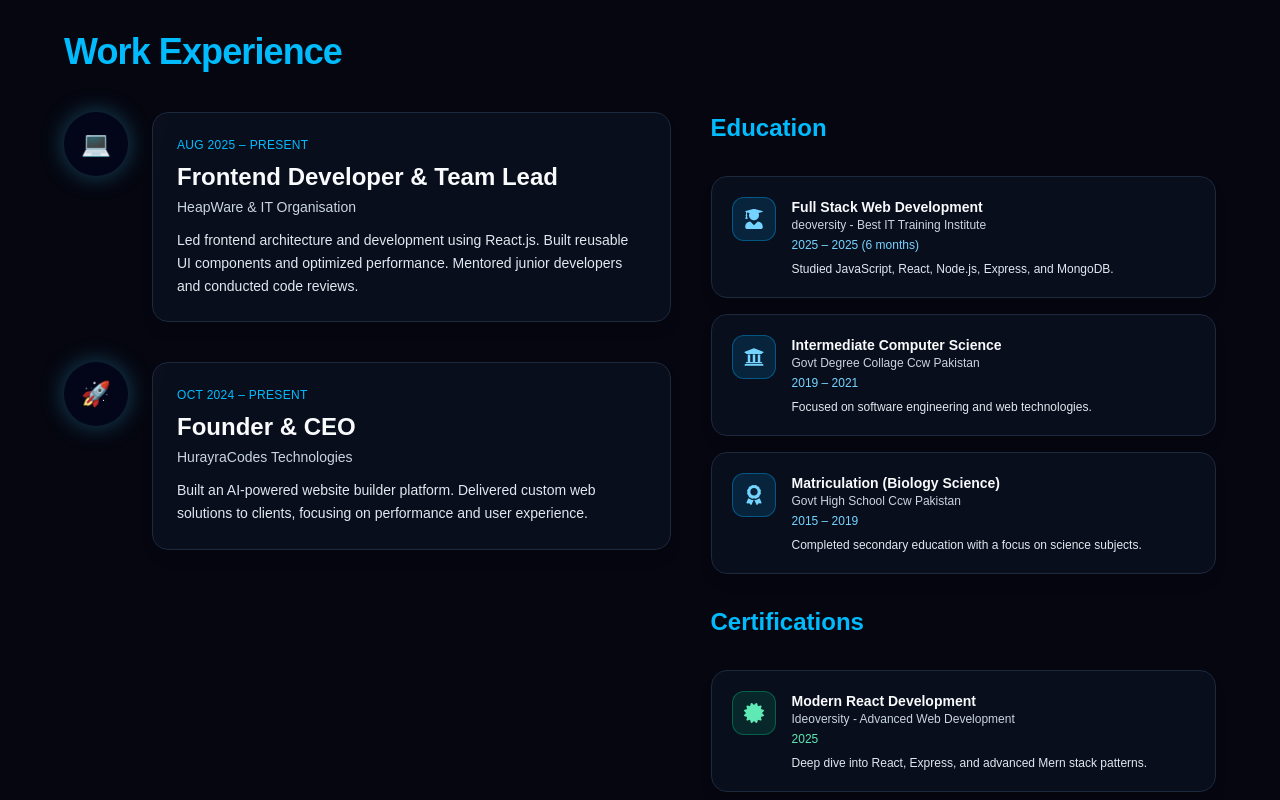
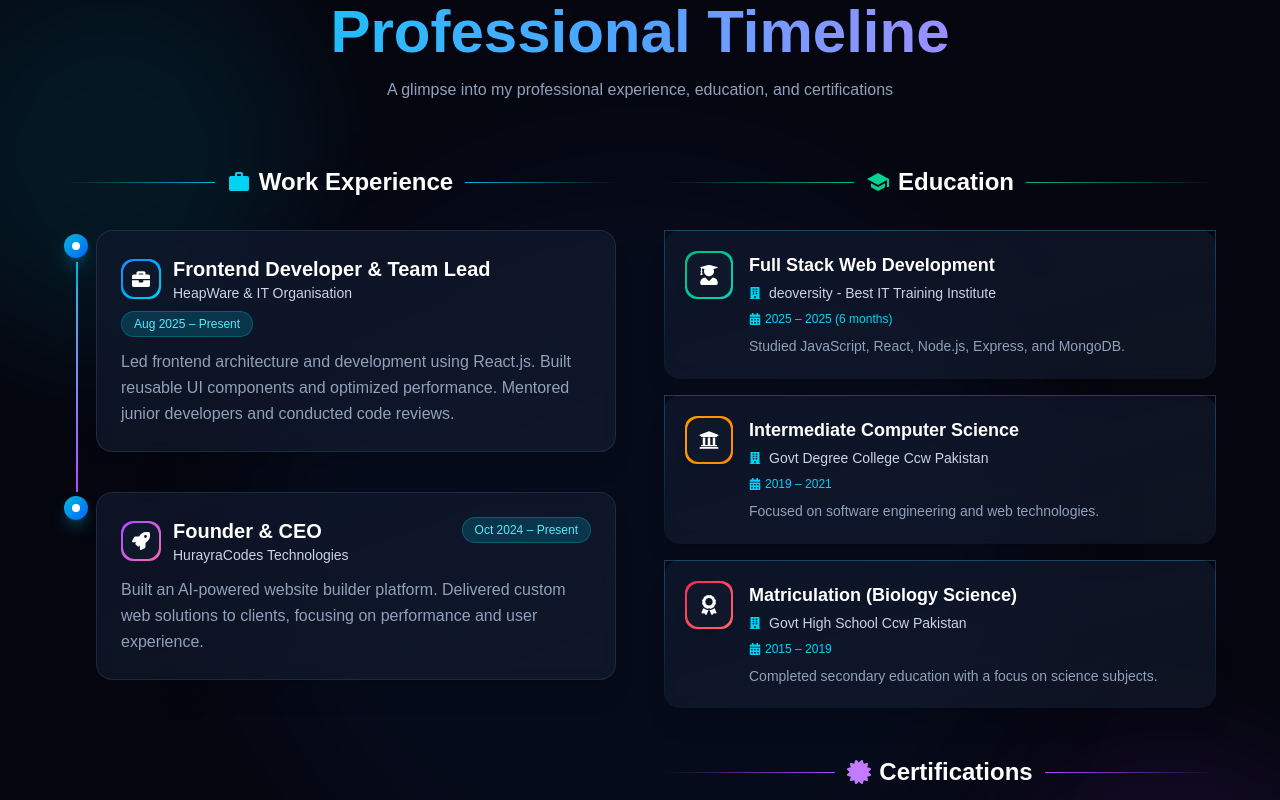
Before and after one commit to hurayracodes/abuhurayra, a React (Vite) app: page / in a window 1280 px wide. Shown: the part 920-1720 px from the top of the page. Built offline with nearby package versions, Linux system fonts and the light colour scheme.

Commit message:
change in InfoSection.jsx

```diff
--- a/src/ui/InfoSection.jsx
+++ b/src/ui/InfoSection.jsx
@@ -4,9 +4,16 @@ import {
   FaUniversity,
   FaAward,
   FaCertificate,
+  FaBriefcase,
+  FaRocket,
+  FaLaptopCode,
+  FaCalendarAlt,
+  FaBuilding,
 } from "react-icons/fa";
+import { MdWork, MdSchool, MdVerified } from "react-icons/md";
+import { motion, useScroll, useTransform } from "framer-motion";
 
-// Journey timeline style ka common hover helper
+// 3D Hover Effect Hook
 const use3DHover = () => {
   const ref = useRef(null);
 
@@ -16,8 +23,8 @@ const use3DHover = () => {
     const rect = card.getBoundingClientRect();
     const x = e.clientX - rect.left;
     const y = e.clientY - rect.top;
-    const rotateY = (x / rect.width - 0.5) * 18;
-    const rotateX = (y / rect.height - 0.5) * -18;
+    const rotateY = (x / rect.width - 0.5) * 10;
+    const rotateX = (y / rect.height - 0.5) * -10;
     card.style.transform = `rotateY(${rotateY}deg) rotateX(${rotateX}deg) scale(1.02)`;
   };
 
@@ -30,6 +37,22 @@ const use3DHover = () => {
   return { ref, handleMouseMove, handleMouseLeave };
 };
 
+// Fade up animation variants
+const fadeUp = {
+  hidden: { opacity: 0, y: 30 },
+  visible: { opacity: 1, y: 0, transition: { duration: 0.6, ease: "easeOut" } },
+};
+
+const staggerContainer = {
+  hidden: { opacity: 0 },
+  visible: {
+    opacity: 1,
+    transition: {
+      staggerChildren: 0.15,
+    },
+  },
+};
+
 const workItems = [
   {
     title: "Frontend Developer & Team Lead",
@@ -37,7 +60,9 @@ const workItems = [
     duration: "Aug 2025 – Present",
     description:
       "Led frontend architecture and development using React.js. Built reusable UI components and optimized performance. Mentored junior developers and conducted code reviews.",
-    iconBg: "💻",
+    icon: <FaBriefcase />,
+    color: "from-blue-500 to-cyan-400",
+    bgGlow: "rgba(59,130,246,0.15)",
   },
   {
     title: "Founder & CEO",
@@ -45,7 +70,9 @@ const workItems = [
     duration: "Oct 2024 – Present",
     description:
       "Built an AI‑powered website builder platform. Delivered custom web solutions to clients, focusing on performance and user experience.",
-    iconBg: "🚀",
+    icon: <FaRocket />,
+    color: "from-purple-500 to-pink-400",
+    bgGlow: "rgba(168,85,247,0.15)",
   },
 ];
 
@@ -56,22 +83,23 @@ const educationItems = [
     duration: "2025 – 2025 (6 months)",
     detail: "Studied JavaScript, React, Node.js, Express, and MongoDB.",
     icon: <FaUserGraduate />,
+    color: "from-emerald-500 to-teal-400",
   },
   {
     title: "Intermediate Computer Science",
-    institute: "Govt Degree Collage Ccw Pakistan",
+    institute: "Govt Degree College Ccw Pakistan",
     duration: "2019 – 2021",
-    detail:
-      "Focused on software engineering and web technologies.",
+    detail: "Focused on software engineering and web technologies.",
     icon: <FaUniversity />,
+    color: "from-amber-500 to-orange-400",
   },
-
   {
     title: "Matriculation (Biology Science)",
     institute: "Govt High School Ccw Pakistan",
     duration: "2015 – 2019",
     detail: "Completed secondary education with a focus on science subjects.",
     icon: <FaAward />,
+    color: "from-rose-500 to-red-400",
   },
 ];
 
@@ -80,171 +108,249 @@ const certificationItems = [
     title: "Modern React Development",
     provider: "Ideoversity - Advanced Web Development",
     duration: "2025",
-    detail: "Deep dive into React, Express, and advanced Mern stack patterns.",
+    detail: "Deep dive into React, Express, and advanced MERN stack patterns.",
     icon: <FaCertificate />,
+    color: "from-indigo-500 to-violet-400",
   },
   {
-    title: "JavaScript",
-    provider: "Online Program ( Shariyan Coding School & Apna College )",
+    title: "JavaScript Mastery",
+    provider: "Shariyan Coding School & Apna College",
     duration: "2023",
     detail: "Hands‑on projects with Node.js, Express, MongoDB, and React.",
     icon: <FaCertificate />,
+    color: "from-sky-500 to-blue-400",
   },
 ];
 
-const InfoSection = () => {
+const Card = ({ item, type, index }) => {
+  const { ref, handleMouseMove, handleMouseLeave } = use3DHover();
+
   return (
-    <section id="about" className="w-full text-slate-100 py-16 px-4 md:px-8 lg:px-16">
-      <div className="mx-auto max-w-6xl">
-        <div className="mb-10 text-center">
-          <h2 className="text-5xl font-bold bg-linear-to-b from-blue-400 to-cyan-200 bg-clip-text text-transparent">
-            About My Journey
-          </h2>
-        </div>
-        {/* Top Heading Row */}
-        <div className="flex flex-col gap-6 md:flex-row md:items-center md:justify-between mb-10">
-          <h2 className="text-3xl md:text-4xl font-semibold tracking-tight text-sky-400">
-            Work Experience
-          </h2>
-        </div>
+    <motion.div
+      ref={ref}
+      onMouseMove={handleMouseMove}
+      onMouseLeave={handleMouseLeave}
+      variants={fadeUp}
+      custom={index}
+      className="group relative bg-gradient-to-br from-slate-900/80 to-slate-800/40 backdrop-blur-sm border border-slate-700/50 rounded-2xl p-5 shadow-xl hover:shadow-2xl transition-all duration-300 overflow-hidden"
+      style={{
+        borderImage: "linear-gradient(to bottom, rgba(56,189,248,0.3), transparent) 1",
+      }}
+    >
+      {/* Animated Gradient Border */}
+      <div className="absolute inset-0 rounded-2xl bg-gradient-to-r from-transparent via-cyan-500/20 to-transparent opacity-0 group-hover:opacity-100 transition-opacity duration-500" />
 
+      {/* Shimmer Effect */}
+      <div className="absolute inset-0 bg-gradient-to-r from-transparent via-white/5 to-transparent -skew-x-12 -translate-x-full group-hover:translate-x-full transition-transform duration-1000" />
 
-        <div className="grid gap-10 lg:grid-cols-[minmax(0,1.2fr)_minmax(0,1fr)] items-start">
-          {/* LEFT: Work Experience timeline */}
-          <div className="relative">
-            {/* vertical line full height */}
-            <div className="absolute left-10 top-8 bottom-8 bg-sky-500/40 w-2px pointer-events-none" />
-
-            <div className="space-y-10">
-              {workItems.map((item, idx) => {
-                const { ref, handleMouseMove, handleMouseLeave } = use3DHover();
-                return (
-                  <div key={idx} className="relative flex gap-6">
-                    {/* icon + outer circle */}
-                    <div className="flex flex-col items-center">
-                      <div className="h-16 w-16 rounded-full border-4px border-sky-500 bg-slate-950 flex items-center justify-center z-10 shadow-[0_0_25px_rgba(56,189,248,0.35)]">
-                        <span className="text-2xl">{item.iconBg}</span>
+      <div className="relative z-10 flex gap-4">
+        {/* Icon with animated gradient */}
+        <div
+          className={`shrink-0 h-12 w-12 rounded-xl bg-gradient-to-br ${item.color} p-[2px] shadow-lg`}
+        >
+          <div className="h-full w-full rounded-xl bg-slate-900 flex items-center justify-center text-white text-xl">
+            {item.icon}
           </div>
         </div>
 
+        <div className="flex-1">
+          <h4 className="text-lg font-semibold text-white mb-1 group-hover:text-cyan-300 transition-colors">
+            {item.title}
+          </h4>
+          {type !== "certification" && (
+            <p className="text-sm text-slate-300 mb-2 flex items-center gap-2">
+              <FaBuilding className="text-cyan-400 text-xs" />
+              {item.institute || item.company}
+            </p>
+          )}
+          {type === "certification" && (
+            <p className="text-sm text-slate-300 mb-2">{item.provider}</p>
+          )}
+          <p className="text-xs text-cyan-400 mb-2 flex items-center gap-1">
+            <FaCalendarAlt className="text-xs" />
+            {item.duration}
+          </p>
+          <p className="text-sm text-slate-400 leading-relaxed">{item.detail || item.description}</p>
+        </div>
+      </div>
+    </motion.div>
+  );
+};
 
-                    {/* main card - same hover feeling as Journey Timeline */}
-                    <div className="flex-1">
+const TimelineItem = ({ item, index }) => {
+  const { ref, handleMouseMove, handleMouseLeave } = use3DHover();
+
+  return (
+    <motion.div
+      variants={fadeUp}
+      custom={index}
+      className="relative pl-8 pb-10 last:pb-0"
+    >
+      {/* Timeline Line */}
+      {index !== workItems.length - 1 && (
+        <div className="absolute left-3 top-8 bottom-0 w-0.5 bg-gradient-to-b from-cyan-500 to-purple-500" />
+      )}
+
+      {/* Timeline Dot */}
+      <div className="absolute left-0 top-1 w-6 h-6 rounded-full bg-gradient-to-br from-cyan-500 to-blue-600 shadow-lg shadow-cyan-500/30 flex items-center justify-center">
+        <div className="w-2 h-2 rounded-full bg-white" />
+      </div>
+
       <div
         ref={ref}
         onMouseMove={handleMouseMove}
         onMouseLeave={handleMouseLeave}
-                        className="group/card relative bg-slate-900/50 border border-slate-800 rounded-2xl p-6 shadow-lg hover:border-cyan-400 hover:shadow-cyan-400/30 hover:shadow-2xl overflow-hidden transition-all duration-300"
+        className="group relative bg-gradient-to-br from-slate-900/80 to-slate-800/40 backdrop-blur-sm border border-slate-700/50 rounded-2xl p-6 shadow-xl hover:shadow-2xl transition-all duration-300 overflow-hidden"
       >
-                        {/* shimmer */}
-                        <div className="absolute inset-0 bg-linear-to-r from-transparent via-white/10 to-transparent -skew-x-12 -translate-x-full group-hover/card:translate-x-full transition-transform duration-700 z-0" />
+        <div className="absolute inset-0 bg-gradient-to-r from-transparent via-cyan-500/10 to-transparent opacity-0 group-hover:opacity-100 transition-opacity duration-500" />
+        <div className="absolute inset-0 bg-gradient-to-r from-transparent via-white/5 to-transparent -skew-x-12 -translate-x-full group-hover:translate-x-full transition-transform duration-1000" />
 
         <div className="relative z-10">
-                          <p className="text-xs uppercase tracking-wide text-sky-400 mb-2">
-                            {item.duration}
-                          </p>
-                          <h4 className="text-2xl font-semibold text-slate-50 mb-1">
+          <div className="flex items-start justify-between mb-3 flex-wrap gap-2">
+            <div className="flex items-center gap-3">
+              <div className={`h-10 w-10 rounded-xl bg-gradient-to-br ${item.color} p-[2px]`}>
+                <div className="h-full w-full rounded-xl bg-slate-900 flex items-center justify-center text-white text-lg">
+                  {item.icon}
+                </div>
+              </div>
+              <div>
+                <h4 className="text-xl font-semibold text-white group-hover:text-cyan-300 transition-colors">
                   {item.title}
                 </h4>
-                          <p className="text-sm text-slate-300 mb-3">
-                            {item.company}
-                          </p>
-                          <p className="text-sm text-slate-200 leading-relaxed">
-                            {item.description}
-                          </p>
+                <p className="text-sm text-slate-300">{item.company}</p>
               </div>
             </div>
+            <span className="text-xs px-3 py-1 rounded-full bg-cyan-500/20 text-cyan-300 border border-cyan-500/30">
+              {item.duration}
+            </span>
+          </div>
+          <p className="text-slate-400 leading-relaxed mt-3">{item.description}</p>
         </div>
       </div>
+    </motion.div>
   );
-              })}
+};
+
+const InfoSection = () => {
+  return (
+    <section id="about" className="w-full py-20 px-4 md:px-8 lg:px-16 relative overflow-hidden">
+      {/* Background Decoration */}
+      <div className="absolute inset-0 overflow-hidden pointer-events-none">
+        <div className="absolute top-20 -left-20 w-96 h-96 bg-cyan-500/10 rounded-full blur-3xl" />
+        <div className="absolute bottom-20 -right-20 w-96 h-96 bg-purple-500/10 rounded-full blur-3xl" />
+        <div className="absolute top-1/2 left-1/2 -translate-x-1/2 -translate-y-1/2 w-[800px] h-[800px] bg-blue-500/5 rounded-full blur-3xl" />
       </div>
+
+      <div className="mx-auto max-w-7xl relative z-10">
+        {/* Section Header */}
+        <motion.div
+          initial={{ opacity: 0, y: -20 }}
+          whileInView={{ opacity: 1, y: 0 }}
+          transition={{ duration: 0.6 }}
+          viewport={{ once: true }}
+          className="text-center mb-16"
+        >
+          <div className="inline-flex items-center gap-2 px-3 py-1 rounded-full bg-cyan-500/10 border border-cyan-500/30 mb-4">
+            <MdVerified className="text-cyan-400 text-sm" />
+            <span className="text-xs text-cyan-400 font-medium uppercase tracking-wider">
+              My Journey
+            </span>
+          </div>
+          <h2 className="text-5xl md:text-6xl font-bold bg-gradient-to-r from-cyan-400 via-blue-400 to-purple-400 bg-clip-text text-transparent">
+            Professional Timeline
+          </h2>
+          <p className="text-slate-400 mt-4 max-w-2xl mx-auto">
+            A glimpse into my professional experience, education, and certifications
+          </p>
+        </motion.div>
+
+        <div className="grid lg:grid-cols-2 gap-12">
+          {/* LEFT: Work Experience with Timeline */}
+          <div>
+            <motion.div
+              initial={{ opacity: 0, x: -30 }}
+              whileInView={{ opacity: 1, x: 0 }}
+              transition={{ duration: 0.5 }}
+              viewport={{ once: true }}
+              className="flex items-center gap-3 mb-8"
+            >
+              <div className="h-px flex-1 bg-gradient-to-r from-transparent to-cyan-500" />
+              <h3 className="text-2xl font-bold text-white flex items-center gap-2">
+                <MdWork className="text-cyan-400" />
+                Work Experience
+              </h3>
+              <div className="h-px flex-1 bg-gradient-to-l from-transparent to-cyan-500" />
+            </motion.div>
+
+            <motion.div
+              variants={staggerContainer}
+              initial="hidden"
+              whileInView="visible"
+              viewport={{ once: true }}
+            >
+              {workItems.map((item, idx) => (
+                <TimelineItem key={idx} item={item} index={idx} />
+              ))}
+            </motion.div>
           </div>
 
           {/* RIGHT: Education + Certifications */}
-          <div className="space-y-8">
-            {/* Education heading */}
-            <h3 className="text-2xl font-semibold text-sky-400">
+          <div>
+            {/* Education Section */}
+            <motion.div
+              initial={{ opacity: 0, x: 30 }}
+              whileInView={{ opacity: 1, x: 0 }}
+              transition={{ duration: 0.5 }}
+              viewport={{ once: true }}
+              className="flex items-center gap-3 mb-8"
+            >
+              <div className="h-px flex-1 bg-gradient-to-r from-transparent to-emerald-500" />
+              <h3 className="text-2xl font-bold text-white flex items-center gap-2">
+                <MdSchool className="text-emerald-400" />
                 Education
               </h3>
+              <div className="h-px flex-1 bg-gradient-to-l from-transparent to-emerald-500" />
+            </motion.div>
 
-            <div className="space-y-4">
-              {educationItems.map((item, idx) => {
-                const { ref, handleMouseMove, handleMouseLeave } = use3DHover();
-                return (
-                  <div
-                    key={idx}
-                    ref={ref}
-                    onMouseMove={handleMouseMove}
-                    onMouseLeave={handleMouseLeave}
-                    className="group/card relative bg-slate-900/50 border border-slate-800 rounded-2xl p-5 shadow-lg hover:border-cyan-400 hover:shadow-cyan-400/30 hover:shadow-2xl overflow-hidden transition-all duration-300 flex gap-4"
+            <motion.div
+              variants={staggerContainer}
+              initial="hidden"
+              whileInView="visible"
+              viewport={{ once: true }}
+              className="space-y-4 mb-12"
             >
-                    {/* shimmer */}
-                    <div className="absolute inset-0 bg-linear-to-r from-transparent via-white/10 to-transparent -skew-x-12 -translate-x-full group-hover/card:translate-x-full transition-transform duration-700 z-0" />
+              {educationItems.map((item, idx) => (
+                <Card key={idx} item={item} type="education" index={idx} />
+              ))}
+            </motion.div>
 
-                    <div className="relative z-10 shrink-0 h-11 w-11 rounded-xl bg-sky-500/15 border border-sky-500/40 flex items-center justify-center text-sky-300 text-xl">
-                      {item.icon}
-                    </div>
-
-                    <div className="relative z-10">
-                      <h4 className="text-sm font-semibold text-slate-50">
-                        {item.title}
-                      </h4>
-                      <p className="text-xs text-slate-300">
-                        {item.institute}
-                      </p>
-                      <p className="text-xs text-sky-300 mt-1">
-                        {item.duration}
-                      </p>
-                      <p className="text-xs text-slate-200 mt-2">
-                        {item.detail}
-                      </p>
-                    </div>
-                  </div>
-                );
-              })}
-            </div>
-
-            {/* Certifications */}
-            <h3 className="text-2xl font-semibold text-sky-400 mt-6">
+            {/* Certifications Section */}
+            <motion.div
+              initial={{ opacity: 0, x: 30 }}
+              whileInView={{ opacity: 1, x: 0 }}
+              transition={{ duration: 0.5, delay: 0.2 }}
+              viewport={{ once: true }}
+              className="flex items-center gap-3 mb-8"
+            >
+              <div className="h-px flex-1 bg-gradient-to-r from-transparent to-purple-500" />
+              <h3 className="text-2xl font-bold text-white flex items-center gap-2">
+                <FaCertificate className="text-purple-400" />
                 Certifications
               </h3>
-            <div className="space-y-4">
-              {certificationItems.map((item, idx) => {
-                const { ref, handleMouseMove, handleMouseLeave } = use3DHover();
-                return (
-                  <div
-                    key={idx}
-                    ref={ref}
-                    onMouseMove={handleMouseMove}
-                    onMouseLeave={handleMouseLeave}
-                    className="group/card relative bg-slate-900/50 border border-slate-800 rounded-2xl p-5 shadow-lg hover:border-cyan-400 hover:shadow-cyan-400/30 hover:shadow-2xl overflow-hidden transition-all duration-300 flex gap-4"
+              <div className="h-px flex-1 bg-gradient-to-l from-transparent to-purple-500" />
+            </motion.div>
+
+            <motion.div
+              variants={staggerContainer}
+              initial="hidden"
+              whileInView="visible"
+              viewport={{ once: true }}
+              className="space-y-4"
             >
-                    {/* shimmer */}
-                    <div className="absolute inset-0 bg-linear-to-r from-transparent via-white/10 to-transparent -skew-x-12 -translate-x-full group-hover/card:translate-x-full transition-transform duration-700 z-0" />
-
-                    <div className="relative z-10 shrink-0 h-11 w-11 rounded-xl bg-emerald-500/15 border border-emerald-500/40 flex items-center justify-center text-emerald-300 text-xl">
-                      {item.icon}
-                    </div>
-
-                    <div className="relative z-10">
-                      <h4 className="text-sm font-semibold text-slate-50">
-                        {item.title}
-                      </h4>
-                      <p className="text-xs text-slate-300">
-                        {item.provider}
-                      </p>
-                      <p className="text-xs text-emerald-300 mt-1">
-                        {item.duration}
-                      </p>
-                      <p className="text-xs text-slate-200 mt-2">
-                        {item.detail}
-                      </p>
-                    </div>
-                  </div>
-                );
-              })}
-            </div>
+              {certificationItems.map((item, idx) => (
+                <Card key={idx} item={item} type="certification" index={idx} />
+              ))}
+            </motion.div>
           </div>
         </div>
       </div>
```
Lines whose indentation alone changed are shown as unchanged.
